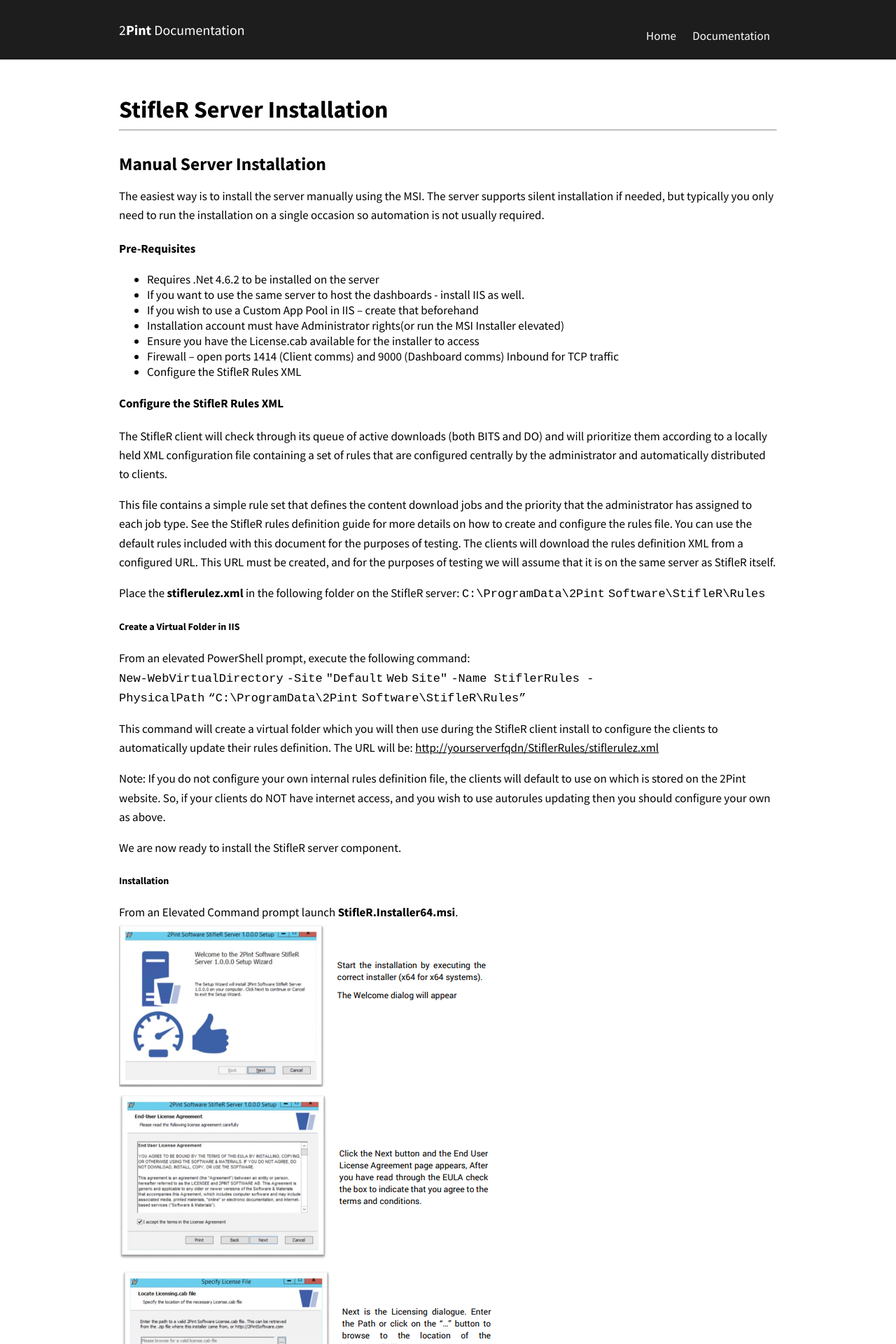
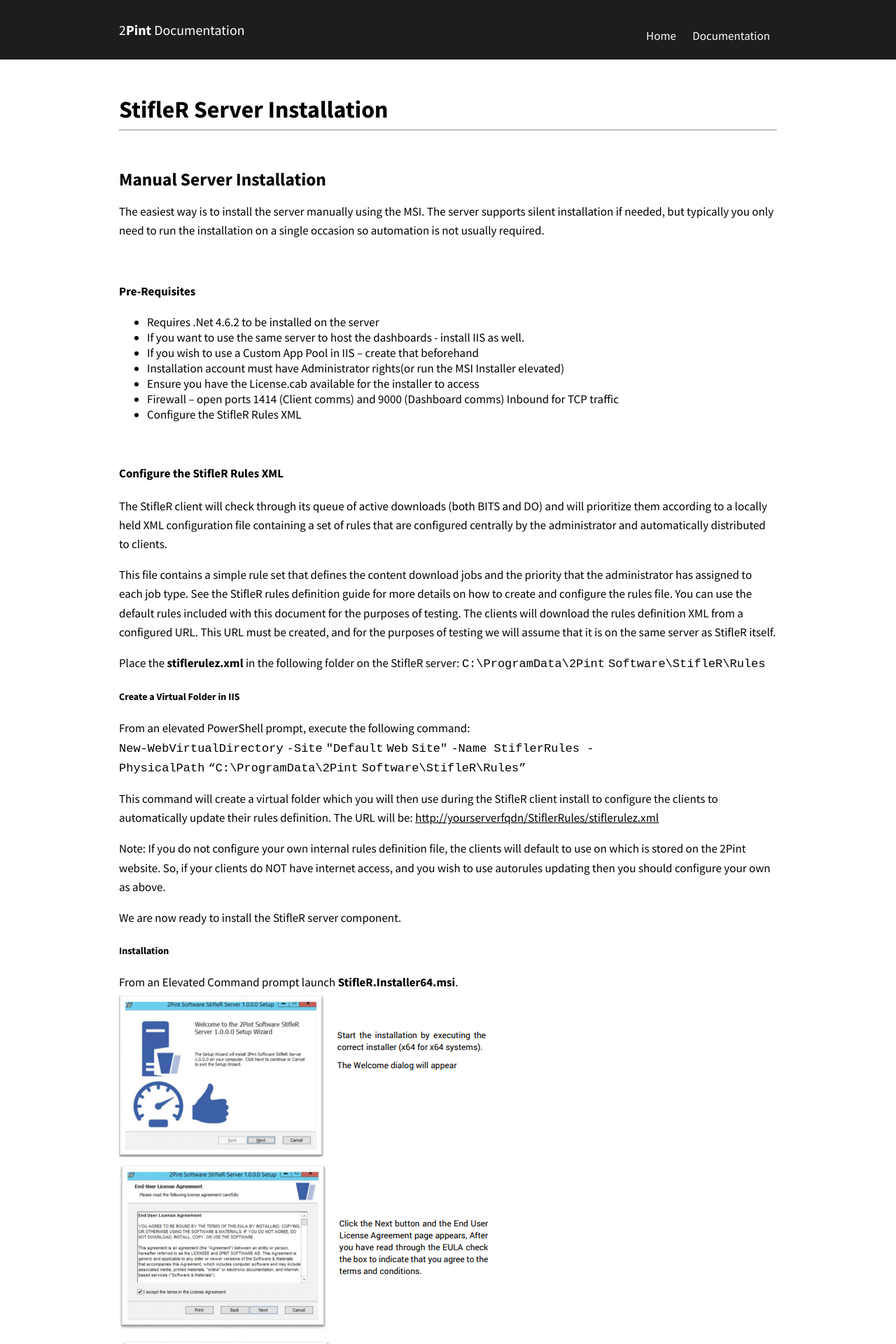
Before and after one commit to RoseSmithTest/2PintTest.github.io, a Jekyll site: the page built from docs/StifleRServerInstallation.html, in a window 1280 px wide. Shown: the top 1920 px of the page at 70% size. Built offline with Jekyll 4.4.1, drawn with Linux system fonts in a browser that asks for light colours.

Commit message:
Update StifleRServerInstallation.html

```diff
--- a/docs/StifleRServerInstallation.html
+++ b/docs/StifleRServerInstallation.html
@@ -7,10 +7,10 @@ navigation_weight: 1
 
 <div class="container">
 	<div class="columns spacing">
-		<h1><strong>StifleR Server Installation</strong></h1><hr><br>
+		<h1><strong>StifleR Server Installation</strong></h1><hr><br><br>
 
 		<h2><strong>Manual Server Installation</strong></h2>
-<p>The easiest way is to install the server manually using the MSI. The server supports silent installation if needed, but typically you only need to run the installation on a single occasion so automation is not usually required.</p>
+<p>The easiest way is to install the server manually using the MSI. The server supports silent installation if needed, but typically you only need to run the installation on a single occasion so automation is not usually required.</p><br>
 
 			<h4>Pre-Requisites</h4>
 <p><ul>
@@ -21,7 +21,7 @@ navigation_weight: 1
   <li>Ensure you have the License.cab available for the installer to access</li>
   <li>Firewall – open ports 1414 (Client comms) and 9000 (Dashboard comms) Inbound for TCP traffic</li>
   <li>Configure the StifleR Rules XML</li>
-			</ul></p>
+			</ul></p><br>
 
 
 
```
